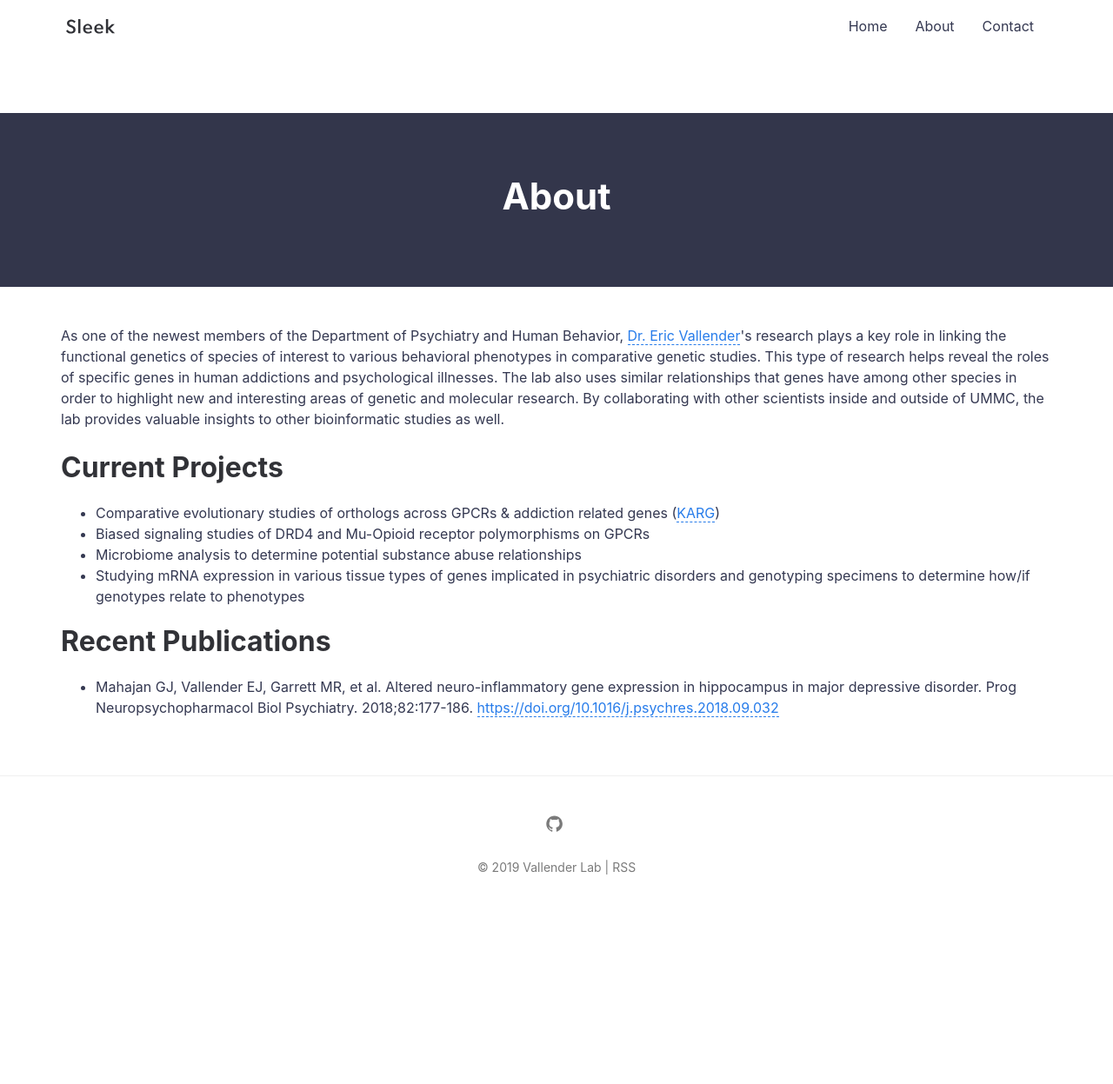
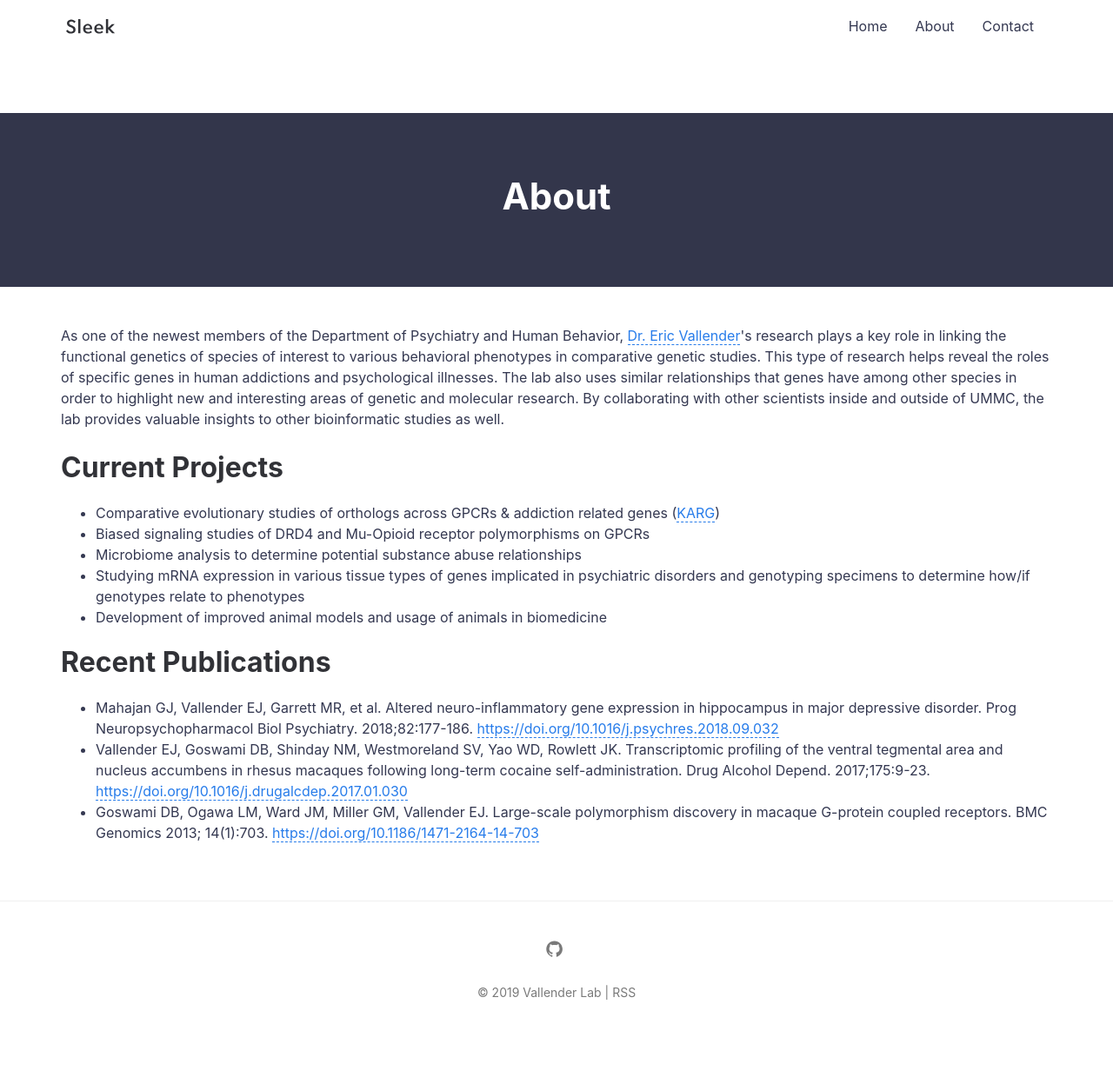
Before and after one commit to vallenderlab/vallenderlab.github.io, a Jekyll site: the page built from about.md, in a window 1280 px wide. Shown: the whole page at 87% size. Built offline with Jekyll 4.4.1, drawn with Linux system fonts in a browser that asks for light colours; before the commit the page ends 1103 px from its top, so only the background shows below that.

Commit message:
Updated About.

```diff
--- a/about.md
+++ b/about.md
@@ -21,6 +21,7 @@ permalink: /about/
             <li>Biased signaling studies of DRD4 and Mu-Opioid receptor polymorphisms on GPCRs</li>
             <li>Microbiome analysis to determine potential substance abuse relationships</li>
             <li>Studying mRNA expression in various tissue types of genes implicated in psychiatric disorders and genotyping specimens to determine how/if genotypes relate to phenotypes</li>
+            <li>Development of improved animal models and usage of animals in biomedicine</li>
         </ul>
     </div>
 </div>
@@ -34,6 +35,8 @@ permalink: /about/
         <h1>Recent Publications</h1>
         <ul>
             <li>Mahajan GJ, Vallender EJ, Garrett MR, et al. Altered neuro-inflammatory gene expression in hippocampus in major depressive disorder. Prog Neuropsychopharmacol Biol Psychiatry. 2018;82:177-186. <a href="https://doi.org/10.1016/j.psychres.2018.09.032" onclick="window.open(this.href); return false;" onkeypress="window.open(this.href); return false;"> https://doi.org/10.1016/j.psychres.2018.09.032</a></li>
+            <li>Vallender EJ, Goswami DB, Shinday NM, Westmoreland SV, Yao WD, Rowlett JK. Transcriptomic profiling of the ventral tegmental area and nucleus accumbens in rhesus macaques following long-term cocaine self-administration. Drug Alcohol Depend. 2017;175:9-23. <a href="https://doi.org/10.1016/j.drugalcdep.2017.01.030" onclick="window.open(this.href); return false;" onkeypress="window.open(this.href); return false;"> https://doi.org/10.1016/j.drugalcdep.2017.01.030</a></li>
+            <li>Goswami DB, Ogawa LM, Ward JM, Miller GM, Vallender EJ. Large-scale polymorphism discovery in macaque G-protein coupled receptors. BMC Genomics 2013; 14(1):703. <a href="https://doi.org/10.1186/1471-2164-14-703" onclick="window.open(this.href); return false;" onkeypress="window.open(this.href); return false;"> https://doi.org/10.1186/1471-2164-14-703</a></li>
             <!--<li>Biased signaling studies of DRD4 and Mu-Opioid receptor polymorphisms on GPCRs</li>
             <li>Microbiome analysis to determine potential substance abuse relationships</li>
             <li>Studying mRNA expression in various tissue types of genes implicated in psychiatric disorders and genotyping specimens to determine how/if genotypes relate to phenotypes</li> -->
```
Also changed, not shown: 404.md (+1 -3 lines), _drafts/2018-04-18-microbiomer.md (added, +4 -0 lines), contact.md (+1 -1 lines), index.md (+1 -1 lines).
